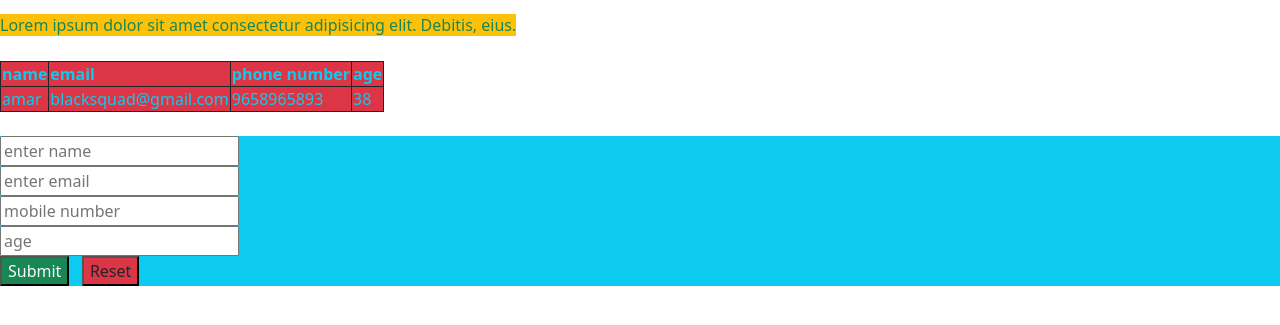
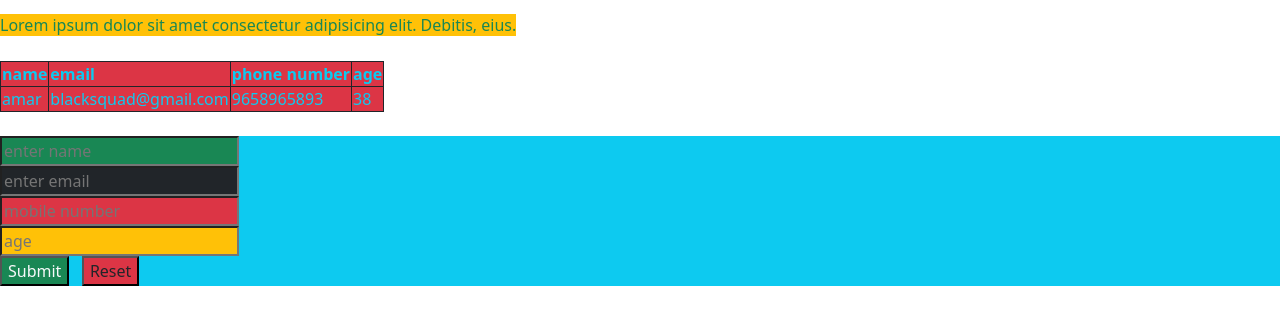
Before and after one commit to jaideephegwad10/web-tech, a plain HTML site: page btstrp-assignment.html in a window 1280 px wide. Shown: the part 83-408 px from the top of the page. Drawn offline with Linux system fonts and the light colour scheme.

Commit message:
bootstrap assignment on 30/07

```diff
--- a/btstrp-assignment.html
+++ b/btstrp-assignment.html
@@ -24,10 +24,10 @@
         </table>
         <br>
         <form class="bg-info text-primary">
-            <input type="text" placeholder="enter name" class="text-warning"><br>
-            <input type="email" placeholder="enter email" class="text-warning"><br>
-            <input type="number" placeholder="mobile number"><br>
-            <input type="number" placeholder="age"><br>
+            <input type="text" placeholder="enter name" class="text-warning bg-success"><br>
+            <input type="email" placeholder="enter email" class="text-danger bg-dark"><br>
+            <input type="number" placeholder="mobile number" class="textinfo bg-danger"><br>
+            <input type="number" placeholder="age" class="text-info bg-warning"><br>
             <input type="submit" placeholder="submit"class="text-light bg-success">&nbsp&nbsp
             <input type="reset" placeholder="reset" class="text-dark bg-danger">
         </form>
```
